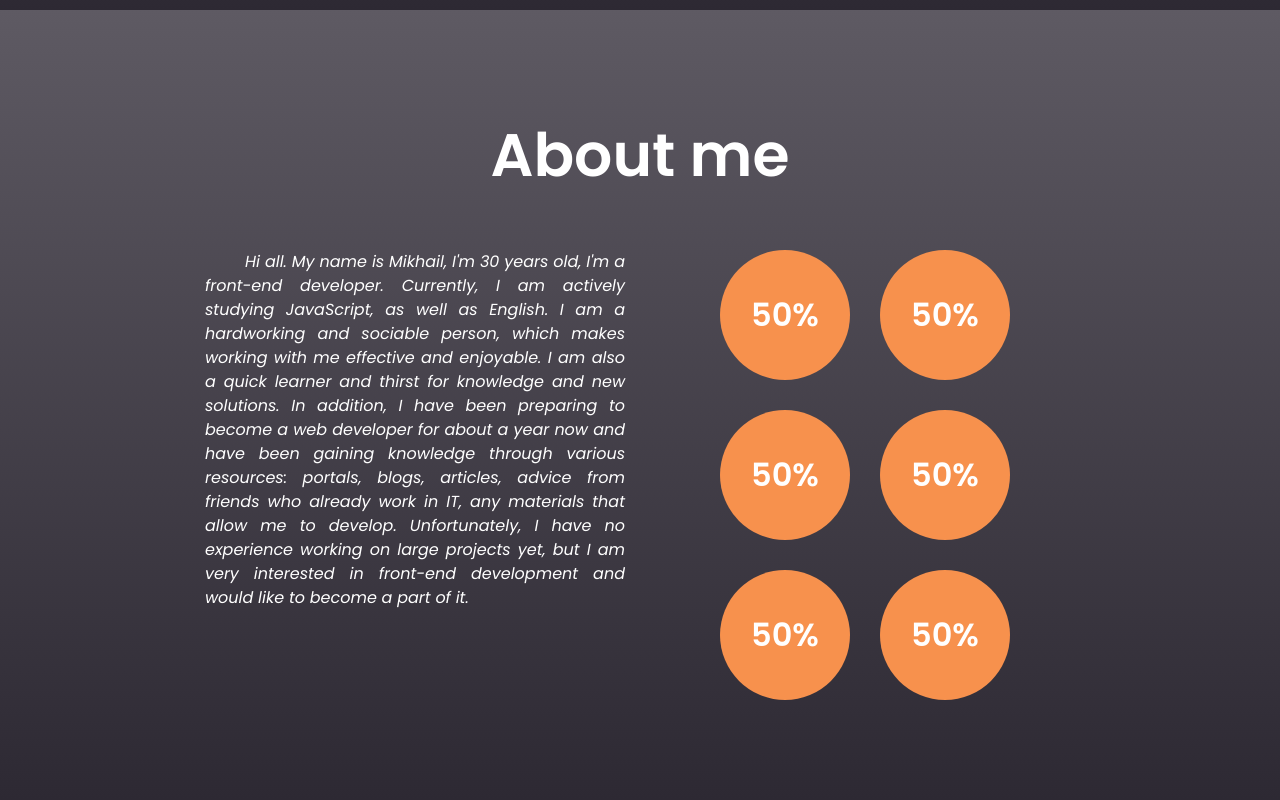
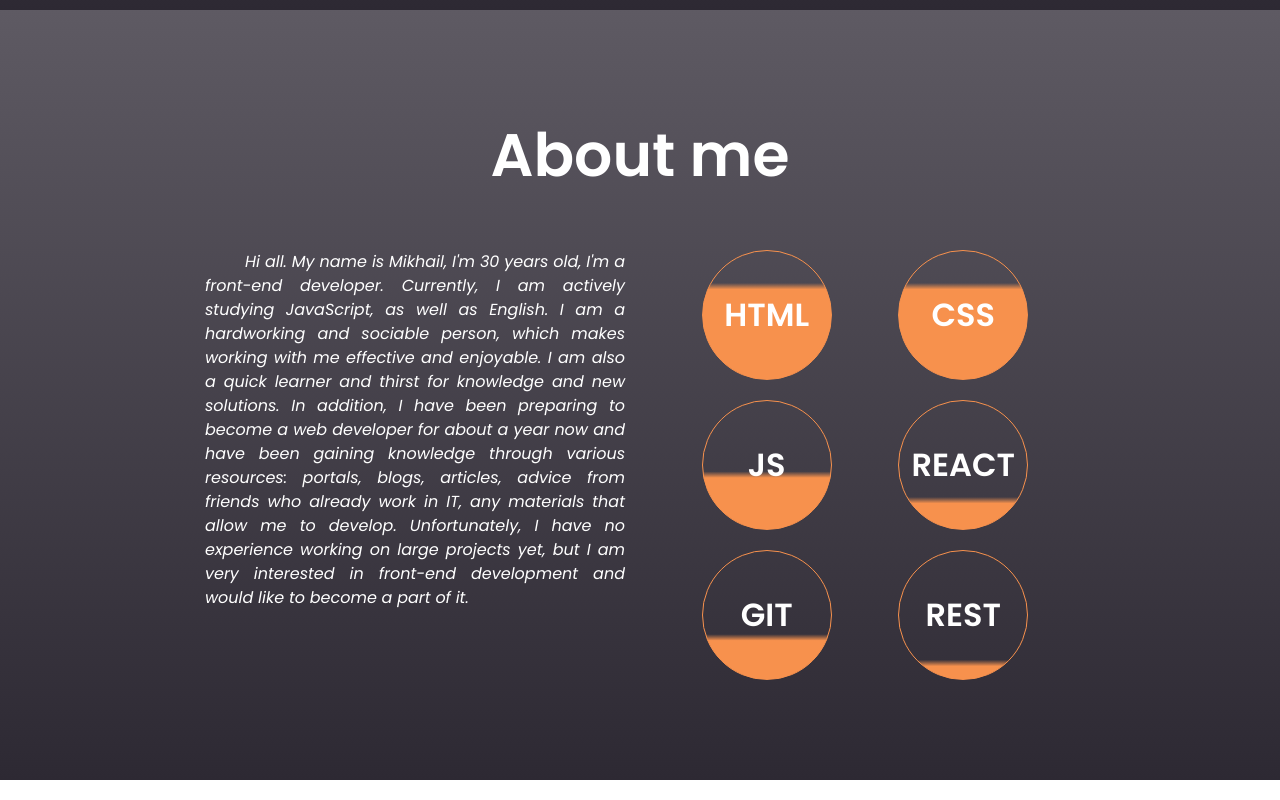
Before and after one commit to Mikhail-Leonidovich/Mikhail-Leonidovich.github.io, a plain HTML site: page index.html in a window 1280 px wide. Shown: the part 1525-2325 px from the top of the page. Drawn offline with Linux system fonts and the light colour scheme.

Commit message:
add skills

```diff
--- a/css/style.css
+++ b/css/style.css
@@ -91,7 +91,7 @@ h2 {
 
 .profile {
   margin-top: 80px;
-  background-color: #46444b;
+  background-color: #46434d;
 }
 
 .profile__inner {
@@ -262,16 +262,86 @@ h2 {
   width: 50%;
   display: flex;
   flex-wrap: wrap;
-  justify-content: center;
-  gap: 30px;
+  justify-content: space-evenly;
+  gap: 20px;
 }
 
 .about__circle {
+  position: relative;
   width: 130px;
   height: 130px;
   border-radius: 50%;
-  background: #f7914d;
-  position: relative;
+  border: 1px solid #f7914d;
+}
+
+/* ROOT */
+
+:root {
+  --html-firstColor: 70%;
+  --html-secondColor: 75%;
+
+  --css-firstColor: 70%;
+  --css-secondColor: 75%;
+
+  --js-firstColor: 40%;
+  --js-secondColor: 45%;
+
+  --react-firstColor: 20%;
+  --react-secondColor: 25%;
+
+  --git-firstColor: 30%;
+  --git-secondColor: 35%;
+
+  --rest-firstColor: 10%;
+  --rest-secondColor: 15%;
+}
+
+.about__circle--html {
+  background: linear-gradient(
+    to top,
+    rgba(247, 145, 77, 1) var(--html-firstColor),
+    rgba(0, 0, 0, 0) var(--html-secondColor)
+  );
+}
+
+.about__circle--css {
+  background: linear-gradient(
+    to top,
+    rgba(247, 145, 77, 1) var(--css-firstColor),
+    rgba(0, 0, 0, 0) var(--css-secondColor)
+  );
+}
+
+.about__circle--js {
+  background: linear-gradient(
+    to top,
+    rgba(247, 145, 77, 1) var(--js-firstColor),
+    rgba(0, 0, 0, 0) var(--js-secondColor)
+  );
+}
+
+.about__circle--react {
+  background: linear-gradient(
+    to top,
+    rgba(247, 145, 77, 1) var(--react-firstColor),
+    rgba(0, 0, 0, 0) var(--react-secondColor)
+  );
+}
+
+.about__circle--git {
+  background: linear-gradient(
+    to top,
+    rgba(247, 145, 77, 1) var(--git-firstColor),
+    rgba(0, 0, 0, 0) var(--git-secondColor)
+  );
+}
+
+.about__circle--rest {
+  background: linear-gradient(
+    to top,
+    rgba(247, 145, 77, 1) var(--rest-firstColor),
+    rgba(0, 0, 0, 0) var(--rest-secondColor)
+  );
 }
 
 .about__circle-text {
@@ -281,4 +351,5 @@ h2 {
   transform: translate(-50%, -50%);
   font-size: 32px;
   font-weight: 600;
+  text-transform: uppercase;
 }
--- a/index.html
+++ b/index.html
@@ -144,23 +144,23 @@
                 part of it.
               </p>
               <div class="about__skills">
-                <div class="about__circle">
-                  <span class="about__circle-text">50%</span>
+                <div class="about__circle about__circle--html" id="html">
+                  <span class="about__circle-text">html</span>
                 </div>
-                <div class="about__circle">
-                  <span class="about__circle-text">50%</span>
+                <div class="about__circle about__circle--css" id="css">
+                  <span class="about__circle-text">css</span>
                 </div>
-                <div class="about__circle">
-                  <span class="about__circle-text">50%</span>
+                <div class="about__circle about__circle--js" id="js">
+                  <span class="about__circle-text">js</span>
                 </div>
-                <div class="about__circle">
-                  <span class="about__circle-text">50%</span>
+                <div class="about__circle about__circle--react" id="react">
+                  <span class="about__circle-text">react</span>
                 </div>
-                <div class="about__circle">
-                  <span class="about__circle-text">50%</span>
+                <div class="about__circle about__circle--git" id="git">
+                  <span class="about__circle-text">git</span>
                 </div>
-                <div class="about__circle">
-                  <span class="about__circle-text">50%</span>
+                <div class="about__circle about__circle--rest" id="rest">
+                  <span class="about__circle-text">rest</span>
                 </div>
               </div>
             </div>
--- a/js/main.js
+++ b/js/main.js
@@ -1,13 +1,41 @@
-const navLinks = document.querySelectorAll('.nav__link');
+const allNavLinks = document.querySelectorAll('.nav__link');
+const allCircles = document.querySelectorAll('.about__circle');
+const root = document.querySelector(':root');
+const rootStyles = getComputedStyle(root);
+
+allNavLinks.forEach((item) => {
+  item.addEventListener('click', () => {
+    handleChangeNavLinks(item);
+  })
+})
 
 const handleChangeNavLinks = (currentItem) => {
-  navLinks.forEach((item) => {
+  allNavLinks.forEach((item) => {
     item === currentItem ? currentItem.classList.add('nav__link--active') : item.classList.remove('nav__link--active');
   })
 }
 
-navLinks.forEach((item) => {
-  item.addEventListener('click', () => {
-    handleChangeNavLinks(item);
+allCircles.forEach((item) => {
+  let currentPercent = handleGetCirclesPercent(item);
+
+  item.addEventListener('mouseenter', () => {
+    handleChangeCircles(item, currentPercent);
+  })
+  item.addEventListener('mouseleave', () => {
+    handleChangeCircles(item, currentPercent);
   })
 })
+
+const handleGetCirclesPercent = (item) => {
+  let currentPercent = rootStyles.getPropertyValue(`--${item.id}-firstColor`);
+  return currentPercent;
+}
+
+const handleChangeCircles = (item, currentPercent) => {
+  let span = item.firstElementChild;
+  if (item.id === span.innerHTML) {
+    span.innerHTML = currentPercent;
+  } else {
+    span.innerHTML = item.id;
+  }
+}
```
